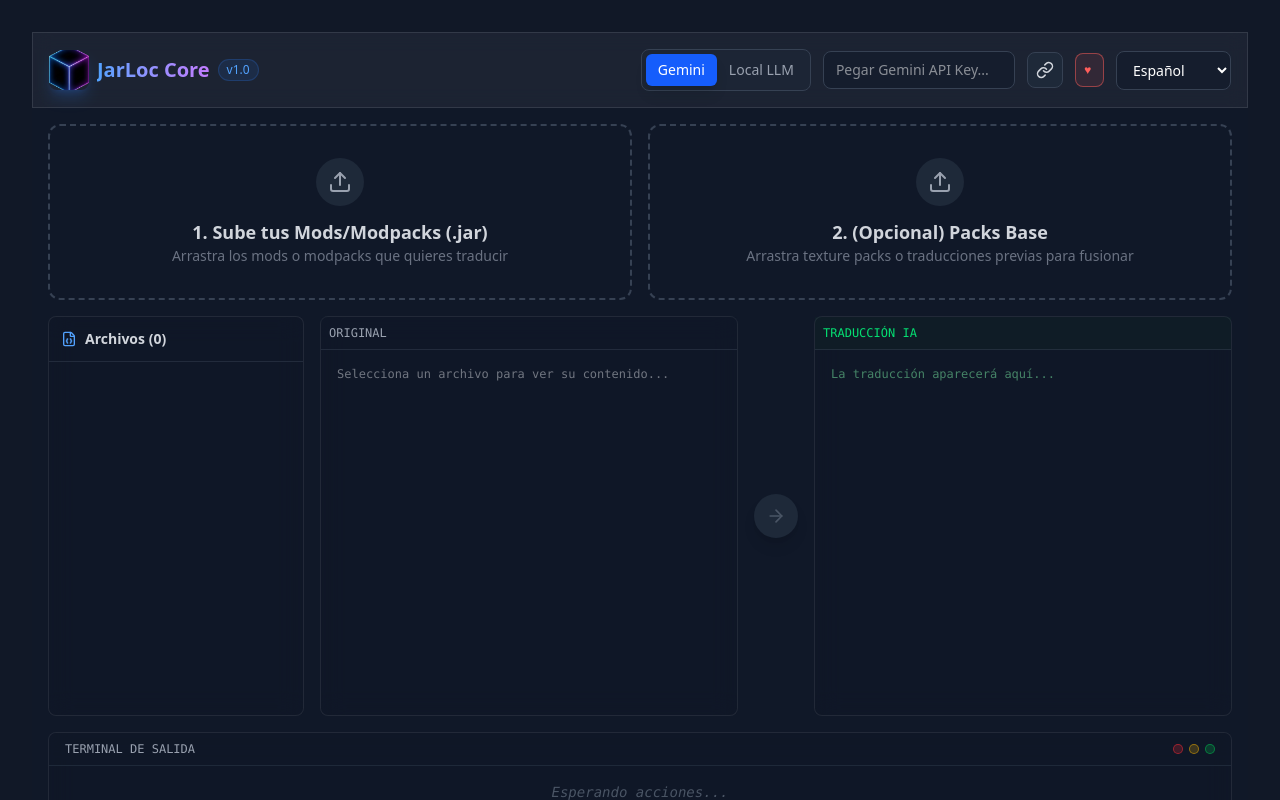
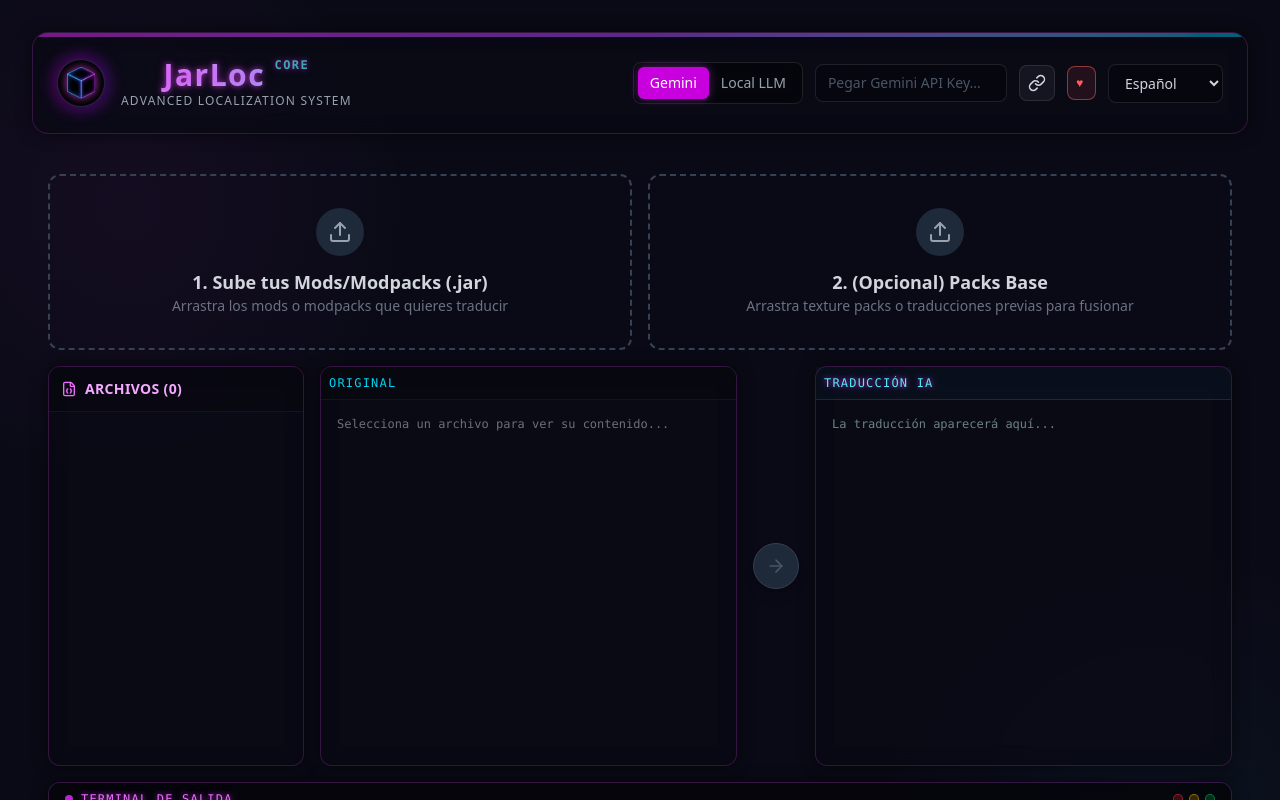
Before and after one commit to Fobouz/jarloc-app, a React (Vite) app: page / in a window 1280 px wide. Shown: the top 800 px of the page. Built offline with nearby package versions, Linux system fonts and the light colour scheme.

Commit message:
v1.1fix: Neon theme, console log improvements, and bug fixes

```diff
--- a/package.json
+++ b/package.json
@@ -1,7 +1,7 @@
 {
   "name": "jarloc-core",
   "private": true,
-  "version": "1.0.0",
+  "version": "1.1fix",
   "type": "module",
   "scripts": {
     "dev": "vite",
--- a/src/App.jsx
+++ b/src/App.jsx
@@ -220,7 +220,11 @@ function App() {
     if (!isLargeFile) chunks = [content];
 
     const translatedParts = [];
-    for (const chunk of chunks) {
+    for (let i = 0; i < chunks.length; i++) {
+      const chunk = chunks[i];
+      if (chunks.length > 1) {
+        log(`Traduciendo parte ${i + 1} de ${chunks.length}...`, 'info');
+      }
       const chunkContent = isLargeFile ? JSON.stringify(chunk, null, 2) : chunk;
 
       // Use retry wrapper
@@ -493,7 +497,7 @@ function App() {
   };
 
   return (
-    <div className="app-container min-h-screen flex flex-col bg-gray-900 text-white font-sans selection:bg-blue-500/30">
+    <div className="app-container min-h-screen flex flex-col text-gray-100 font-sans selection:bg-fuchsia-500/30">
       <Header
         provider={provider} setProvider={setProvider}
         apiKey={apiKey} setApiKey={setApiKey}
@@ -524,7 +528,7 @@ function App() {
           <div className="flex justify-center">
             <button
               onClick={handleBatchDownload}
-              className="flex items-center gap-2 px-6 py-3 bg-purple-600 hover:bg-purple-500 text-white rounded-xl transition-colors font-bold shadow-lg"
+              className="flex items-center gap-2 px-6 py-3 bg-gradient-to-r from-fuchsia-600 to-purple-600 hover:from-fuchsia-500 hover:to-purple-500 text-white rounded-xl transition-all font-bold shadow-[0_0_15px_rgba(217,70,239,0.3)] hover:shadow-[0_0_25px_rgba(217,70,239,0.5)] hover:scale-105"
             >
               <Download size={20} />
               Fusionar y Descargar
--- a/src/components/Editor.jsx
+++ b/src/components/Editor.jsx
@@ -14,11 +14,11 @@ const Editor = ({
     return (
         <div className="flex-1 flex gap-4 min-h-[400px]">
             {/* Sidebar: File List */}
-            <div className="w-64 glass-panel rounded-lg flex flex-col">
-                <div className="p-3 border-b border-gray-700/50">
-                    <h3 className="text-sm font-semibold text-gray-300 flex items-center gap-2">
-                        <FileJson size={16} className="text-blue-400" />
-                        Archivos ({filesInJar.length})
+            <div className="w-64 glass-panel rounded-xl flex flex-col border-l-2 border-l-fuchsia-500/30">
+                <div className="p-3 border-b border-white/5 bg-black/20">
+                    <h3 className="text-sm font-semibold text-fuchsia-300 flex items-center gap-2 tracking-wide">
+                        <FileJson size={16} className="text-fuchsia-400" />
+                        ARCHIVOS ({filesInJar.length})
                     </h3>
                 </div>
                 <div className="flex-1 overflow-y-auto p-2 space-y-1 custom-scrollbar">
@@ -26,9 +26,9 @@ const Editor = ({
                         <button
                             key={path}
                             onClick={() => onSelectFile(path)}
-                            className={`w-full text-left px-3 py-2 rounded-md text-xs truncate transition-colors ${currentPath === path
-                                    ? 'bg-blue-600/20 text-blue-300 border border-blue-500/30'
-                                    : 'text-gray-400 hover:bg-gray-800 hover:text-gray-200'
+                            className={`w-full text-left px-3 py-2 rounded-md text-xs truncate transition-all duration-200 ${currentPath === path
+                                ? 'bg-fuchsia-500/20 text-fuchsia-200 border border-fuchsia-500/40 shadow-[0_0_10px_rgba(217,70,239,0.1)]'
+                                : 'text-gray-400 hover:bg-white/5 hover:text-gray-200'
                                 }`}
                             title={path}
                         >
@@ -42,9 +42,10 @@ const Editor = ({
             <div className="flex-1 flex flex-col gap-4">
                 <div className="flex-1 flex gap-4">
                     {/* Original Content */}
-                    <div className="flex-1 glass-panel rounded-lg flex flex-col">
-                        <div className="p-2 border-b border-gray-700/50 bg-gray-900/30 flex justify-between items-center">
-                            <span className="text-xs text-gray-400 font-mono">ORIGINAL</span>
+                    <div className="flex-1 glass-panel rounded-xl flex flex-col relative group">
+                        <div className="absolute inset-0 bg-gradient-to-b from-blue-500/5 to-transparent opacity-0 group-hover:opacity-100 transition-opacity pointer-events-none rounded-xl"></div>
+                        <div className="p-2 border-b border-white/5 bg-black/20 flex justify-between items-center">
+                            <span className="text-xs text-cyan-400 font-mono tracking-widest">ORIGINAL</span>
                         </div>
                         <textarea
                             readOnly
@@ -59,9 +60,9 @@ const Editor = ({
                         <button
                             onClick={onTranslate}
                             disabled={!fileContent || isTranslating}
-                            className={`p-3 rounded-full transition-all shadow-lg ${!fileContent ? 'bg-gray-800 text-gray-600 cursor-not-allowed' :
-                                    isTranslating ? 'bg-yellow-600 text-white animate-pulse' :
-                                        'bg-blue-600 text-white hover:bg-blue-500 hover:scale-110 hover:shadow-blue-500/50'
+                            className={`p-3 rounded-full transition-all shadow-lg ${!fileContent ? 'bg-gray-800 text-gray-600 cursor-not-allowed border border-gray-700' :
+                                isTranslating ? 'bg-yellow-600 text-white animate-pulse shadow-[0_0_15px_rgba(202,138,4,0.4)]' :
+                                    'bg-gradient-to-br from-fuchsia-600 to-purple-600 text-white hover:scale-110 hover:shadow-[0_0_20px_rgba(217,70,239,0.6)] border border-fuchsia-500/30'
                                 }`}
                             title="Traducir"
                         >
@@ -70,13 +71,13 @@ const Editor = ({
                     </div>
 
                     {/* Translated Content */}
-                    <div className="flex-1 glass-panel rounded-lg flex flex-col border border-green-500/10">
-                        <div className="p-2 border-b border-gray-700/50 bg-green-900/10 flex justify-between items-center">
-                            <span className="text-xs text-green-400 font-mono">TRADUCCIÓN IA</span>
+                    <div className="flex-1 glass-panel rounded-xl flex flex-col border border-cyan-500/20 shadow-[0_0_15px_rgba(6,182,212,0.05)]">
+                        <div className="p-2 border-b border-cyan-500/20 bg-cyan-900/10 flex justify-between items-center">
+                            <span className="text-xs text-cyan-300 font-mono tracking-widest neon-text">TRADUCCIÓN IA</span>
                             {translation && (
                                 <button
                                     onClick={onDownload}
-                                    className="flex items-center gap-1 px-2 py-1 rounded bg-green-600 hover:bg-green-500 text-white text-xs transition-colors"
+                                    className="flex items-center gap-1 px-3 py-1 rounded-md bg-cyan-600/20 hover:bg-cyan-600/40 text-cyan-300 border border-cyan-500/50 text-xs transition-all hover:shadow-[0_0_10px_rgba(6,182,212,0.3)]"
                                 >
                                     <Download size={12} /> Descargar
                                 </button>
@@ -85,7 +86,7 @@ const Editor = ({
                         <textarea
                             readOnly
                             value={translation}
-                            className="flex-1 bg-transparent p-4 font-mono text-xs text-green-300 resize-none outline-none custom-scrollbar"
+                            className="flex-1 bg-transparent p-4 font-mono text-xs text-cyan-100 resize-none outline-none custom-scrollbar"
                             placeholder="La traducción aparecerá aquí..."
                         />
                     </div>
--- a/src/components/Header.jsx
+++ b/src/components/Header.jsx
@@ -21,31 +21,37 @@ const Header = ({
     onConnect, connectionStatus
 }) => {
     return (
-        <header className="p-4 glass border-b border-gray-700 flex flex-col md:flex-row justify-between items-center gap-4">
-            <div className="flex items-center gap-2">
-                <div className="w-10 h-10 rounded-lg flex items-center justify-center overflow-hidden shadow-lg shadow-blue-500/20">
-                    <img src="/logo.png" alt="JarLoc Logo" className="w-full h-full object-cover" />
+        <header className="glass-panel rounded-2xl p-6 mb-6 flex flex-col md:flex-row justify-between items-center gap-4 relative overflow-hidden">
+            {/* Glow effect behind header */}
+            <div className="absolute top-0 left-0 w-full h-1 bg-gradient-to-r from-fuchsia-500 via-purple-500 to-cyan-500 opacity-50"></div>
+
+            <div className="flex items-center gap-4 z-10">
+                <div className="relative group">
+                    <div className="absolute -inset-1 bg-gradient-to-r from-fuchsia-600 to-purple-600 rounded-full blur opacity-40 group-hover:opacity-75 transition duration-1000 group-hover:duration-200"></div>
+                    <div className="relative w-12 h-12 bg-black rounded-full flex items-center justify-center border border-gray-800">
+                        <img src="/logo.png" alt="Logo" className="w-8 h-8 object-contain drop-shadow-[0_0_5px_rgba(217,70,239,0.8)]" />
+                    </div>
                 </div>
-                <h1 className="text-xl font-bold bg-clip-text text-transparent bg-gradient-to-r from-blue-400 to-purple-400">
-                    JarLoc Core
-                </h1>
-                <span className="text-xs px-2 py-0.5 rounded-full bg-blue-500/10 text-blue-400 border border-blue-500/20">
-                    v1.0
-                </span>
+                <div>
+                    <h1 className="text-3xl font-bold bg-clip-text text-transparent bg-gradient-to-r from-fuchsia-400 to-cyan-400 neon-text tracking-wider">
+                        JarLoc <span className="text-xs align-top opacity-70 font-mono text-cyan-300">CORE</span>
+                    </h1>
+                    <p className="text-xs text-gray-400 tracking-widest uppercase">Advanced Localization System</p>
+                </div>
             </div>
 
-            <div className="flex flex-wrap items-center gap-3">
+            <div className="flex flex-wrap items-center gap-3 z-10">
                 {/* Provider Selector */}
-                <div className="flex items-center bg-gray-800/50 rounded-lg p-1 border border-gray-700">
+                <div className="flex items-center bg-black/40 rounded-lg p-1 border border-white/10 backdrop-blur-sm">
                     <button
                         onClick={() => setProvider('gemini')}
-                        className={`px-3 py-1.5 rounded-md text-sm transition-all ${provider === 'gemini' ? 'bg-blue-600 text-white shadow-lg' : 'text-gray-400 hover:text-white'}`}
+                        className={`px-3 py-1.5 rounded-md text-sm transition-all ${provider === 'gemini' ? 'bg-fuchsia-600 text-white shadow-[0_0_10px_rgba(217,70,239,0.4)]' : 'text-gray-400 hover:text-white'}`}
                     >
                         Gemini
                     </button>
                     <button
                         onClick={() => setProvider('local')}
-                        className={`px-3 py-1.5 rounded-md text-sm transition-all ${provider === 'local' ? 'bg-green-600 text-white shadow-lg' : 'text-gray-400 hover:text-white'}`}
+                        className={`px-3 py-1.5 rounded-md text-sm transition-all ${provider === 'local' ? 'bg-cyan-600 text-white shadow-[0_0_10px_rgba(6,182,212,0.4)]' : 'text-gray-400 hover:text-white'}`}
                     >
                         Local LLM
                     </button>
@@ -59,7 +65,7 @@ const Header = ({
                             value={apiKey}
                             onChange={(e) => setApiKey(e.target.value)}
                             placeholder="Pegar Gemini API Key..."
-                            className="w-48 bg-gray-900/50 border border-gray-700 rounded-lg px-3 py-2 text-sm focus:ring-2 focus:ring-blue-500 outline-none transition-all"
+                            className="w-48 bg-black/30 border border-white/10 rounded-lg px-3 py-2 text-sm focus:ring-1 focus:ring-fuchsia-500 focus:border-fuchsia-500 outline-none transition-all text-fuchsia-100 placeholder-gray-600"
                         />
                     ) : (
                         <input
@@ -67,7 +73,7 @@ const Header = ({
                             value={localUrl}
                             onChange={(e) => setLocalUrl(e.target.value)}
                             placeholder="http://localhost:11434..."
-                            className="w-48 bg-gray-900/50 border border-gray-700 rounded-lg px-3 py-2 text-sm focus:ring-2 focus:ring-green-500 outline-none transition-all"
+                            className="w-48 bg-black/30 border border-white/10 rounded-lg px-3 py-2 text-sm focus:ring-1 focus:ring-cyan-500 focus:border-cyan-500 outline-none transition-all text-cyan-100 placeholder-gray-600"
                         />
                     )}
                 </div>
@@ -76,12 +82,12 @@ const Header = ({
                 <button
                     onClick={onConnect}
                     disabled={connectionStatus === 'loading'}
-                    className={`p-2 rounded-lg border transition-all ${connectionStatus === 'success' ? 'bg-green-500/10 border-green-500/50 text-green-400' :
-                        connectionStatus === 'error' ? 'bg-red-500/10 border-red-500/50 text-red-400' :
-                            'bg-gray-800 border-gray-700 hover:bg-gray-700 text-gray-300'
+                    className={`p-2 rounded-lg border transition-all ${connectionStatus === 'success' ? 'bg-green-500/10 border-green-500/50 text-green-400 shadow-[0_0_10px_rgba(34,197,94,0.2)]' :
+                        connectionStatus === 'error' ? 'bg-red-500/10 border-red-500/50 text-red-400 shadow-[0_0_10px_rgba(239,68,68,0.2)]' :
+                            'bg-white/5 border-white/10 hover:bg-white/10 text-gray-300'
                         }`}
                 >
-                    {connectionStatus === 'loading' ? <Cpu className="anim-spin" size={18} /> : <Link size={18} />}
+                    {connectionStatus === 'loading' ? <Cpu className="animate-spin text-fuchsia-400" size={18} /> : <Link size={18} />}
                 </button>
 
                 {/* Model Selector */}
@@ -89,9 +95,9 @@ const Header = ({
                     <select
                         value={selectedModel}
                         onChange={(e) => setSelectedModel(e.target.value)}
-                        className="bg-gray-900/50 border border-gray-700 rounded-lg px-3 py-2 text-sm outline-none focus:border-blue-500"
+                        className="bg-black/30 border border-white/10 rounded-lg px-3 py-2 text-sm outline-none focus:border-fuchsia-500 text-gray-300"
                     >
-                        {modelsList.map(m => <option key={m} value={m}>{m}</option>)}
+                        {modelsList.map(m => <option key={m} value={m} className="bg-gray-900">{m}</option>)}
                     </select>
                 )}
 
@@ -100,7 +106,7 @@ const Header = ({
                     href="https://ko-fi.com/foboz"
                     target="_blank"
                     rel="noopener noreferrer"
-                    className="p-2 rounded-lg bg-[#FF5E5B]/10 border border-[#FF5E5B]/50 text-[#FF5E5B] hover:bg-[#FF5E5B]/20 transition-all flex items-center justify-center"
+                    className="p-2 rounded-lg bg-[#FF5E5B]/10 border border-[#FF5E5B]/50 text-[#FF5E5B] hover:bg-[#FF5E5B]/20 transition-all flex items-center justify-center hover:shadow-[0_0_10px_rgba(255,94,91,0.3)]"
                     title="Support on Ko-fi"
                 >
                     <span className="font-bold text-xs mr-1">♥</span>
@@ -110,10 +116,10 @@ const Header = ({
                 <select
                     value={targetLang}
                     onChange={(e) => setTargetLang(e.target.value)}
-                    className="bg-gray-900/50 border border-gray-700 rounded-lg px-3 py-2 text-sm outline-none focus:border-purple-500"
+                    className="bg-black/30 border border-white/10 rounded-lg px-3 py-2 text-sm outline-none focus:border-cyan-500 text-gray-300"
                 >
                     {LANGUAGES.map(l => (
-                        <option key={l.code} value={l.code}>{l.name}</option>
+                        <option key={l.code} value={l.code} className="bg-gray-900">{l.name}</option>
                     ))}
                 </select>
             </div>
--- a/src/components/LogConsole.jsx
+++ b/src/components/LogConsole.jsx
@@ -1,33 +1,40 @@
 import React, { useEffect, useRef } from 'react';
 
 const LogConsole = ({ logs }) => {
-    const logEndRef = useRef(null);
+    const containerRef = useRef(null);
 
     useEffect(() => {
-        logEndRef.current?.scrollIntoView({ behavior: "smooth" });
+        if (containerRef.current) {
+            containerRef.current.scrollTop = containerRef.current.scrollHeight;
+        }
     }, [logs]);
 
     return (
-        <div className="glass-panel rounded-lg overflow-hidden flex flex-col h-48">
-            <div className="bg-gray-900/50 px-4 py-2 border-b border-gray-800 flex justify-between items-center">
-                <span className="text-xs font-mono text-gray-400">TERMINAL DE SALIDA</span>
+        <div className="glass-panel rounded-xl overflow-hidden flex flex-col h-48 border border-fuchsia-500/20 shadow-[0_0_15px_rgba(217,70,239,0.05)]">
+            <div className="bg-black/40 px-4 py-2 border-b border-white/5 flex justify-between items-center">
+                <span className="text-xs font-mono text-fuchsia-400 tracking-widest neon-text flex items-center gap-2">
+                    <span className="w-2 h-2 bg-fuchsia-500 rounded-full animate-pulse"></span>
+                    TERMINAL DE SALIDA
+                </span>
                 <div className="flex gap-1.5">
                     <div className="w-2.5 h-2.5 rounded-full bg-red-500/20 border border-red-500/50"></div>
                     <div className="w-2.5 h-2.5 rounded-full bg-yellow-500/20 border border-yellow-500/50"></div>
                     <div className="w-2.5 h-2.5 rounded-full bg-green-500/20 border border-green-500/50"></div>
                 </div>
             </div>
-            <div className="flex-1 p-4 overflow-y-auto font-mono text-sm space-y-1 custom-scrollbar">
+            <div ref={containerRef} className="flex-1 p-4 overflow-y-auto font-mono text-sm space-y-1 custom-scrollbar bg-black/20">
                 {logs.length === 0 && (
-                    <div className="text-gray-600 italic">Esperando acciones...</div>
+                    <div className="text-gray-600 italic flex items-center gap-2">
+                        <span className="animate-pulse">_</span> Esperando acciones...
+                    </div>
                 )}
                 {logs.map((log, i) => (
-                    <div key={i} className="flex gap-2 animate-fade-in">
-                        <span className="text-gray-600">[{log.time}]</span>
+                    <div key={i} className="flex gap-2 animate-fade-in hover:bg-white/5 p-0.5 rounded transition-colors">
+                        <span className="text-gray-500 text-xs">[{log.time}]</span>
                         <span className={`
-                    ${log.type === 'error' ? 'text-red-400' :
-                                log.type === 'success' ? 'text-green-400' :
-                                    'text-blue-300'}
+                    ${log.type === 'error' ? 'text-red-400 drop-shadow-[0_0_3px_rgba(248,113,113,0.5)]' :
+                                log.type === 'success' ? 'text-green-400 drop-shadow-[0_0_3px_rgba(74,222,128,0.5)]' :
+                                    'text-cyan-300'}
                 `}>
                             {log.type === 'info' && '> '}
                             {log.type === 'success' && '✔ '}
@@ -36,7 +43,7 @@ const LogConsole = ({ logs }) => {
                         </span>
                     </div>
                 ))}
-                <div ref={logEndRef} />
+
             </div>
         </div>
     );
--- a/src/index.css
+++ b/src/index.css
@@ -1,4 +1,16 @@
 @import "tailwindcss";
+
+:root {
+  --color-bg-main: #0a0a16;
+  --color-primary: #d946ef;
+  /* Fuchsia-500 */
+  --color-primary-glow: rgba(217, 70, 239, 0.5);
+  --color-secondary: #06b6d4;
+  /* Cyan-500 */
+  --color-secondary-glow: rgba(6, 182, 212, 0.5);
+  --color-glass: rgba(10, 10, 22, 0.7);
+  --color-glass-border: rgba(217, 70, 239, 0.2);
+}
 
 /* Custom Scrollbar */
 ::-webkit-scrollbar {
@@ -7,38 +19,47 @@
 }
 
 ::-webkit-scrollbar-track {
-  background: #1f2937;
-  /* gray-800 */
+  background: #0f0f1a;
 }
 
 ::-webkit-scrollbar-thumb {
-  background: #4b5563;
-  /* gray-600 */
+  background: #33334d;
   border-radius: 4px;
+  border: 1px solid #1a1a2e;
 }
 
 ::-webkit-scrollbar-thumb:hover {
-  background: #6b7280;
-  /* gray-500 */
+  background: var(--color-primary);
+  box-shadow: 0 0 10px var(--color-primary-glow);
 }
 
 /* Glassmorphism Utilities */
 .glass {
-  background: rgba(255, 255, 255, 0.05);
+  background: rgba(255, 255, 255, 0.03);
   backdrop-filter: blur(10px);
-  border: 1px solid rgba(255, 255, 255, 0.1);
+  border: 1px solid rgba(255, 255, 255, 0.05);
 }
 
 .glass-panel {
-  background: rgba(17, 24, 39, 0.7);
-  /* gray-900 with opacity */
+  background: var(--color-glass);
   backdrop-filter: blur(12px);
-  border: 1px solid rgba(255, 255, 255, 0.08);
+  border: 1px solid var(--color-glass-border);
+  box-shadow: 0 0 15px rgba(0, 0, 0, 0.5), inset 0 0 20px rgba(0, 0, 0, 0.2);
+}
+
+.neon-text {
+  text-shadow: 0 0 5px var(--color-primary-glow), 0 0 10px var(--color-primary-glow);
+}
+
+.neon-border {
+  border-color: var(--color-primary);
+  box-shadow: 0 0 10px var(--color-primary-glow);
 }
 
 body {
-  background-color: #111827;
-  /* gray-900 */
-  color: #f3f4f6;
-  /* gray-100 */
+  background-color: var(--color-bg-main);
+  background-image:
+    radial-gradient(circle at 10% 20%, rgba(217, 70, 239, 0.05) 0%, transparent 20%),
+    radial-gradient(circle at 90% 80%, rgba(6, 182, 212, 0.05) 0%, transparent 20%);
+  color: #e2e8f0;
 }
```
Also changed, not shown: 2 other files (tests, documents, lock files or other folders).
